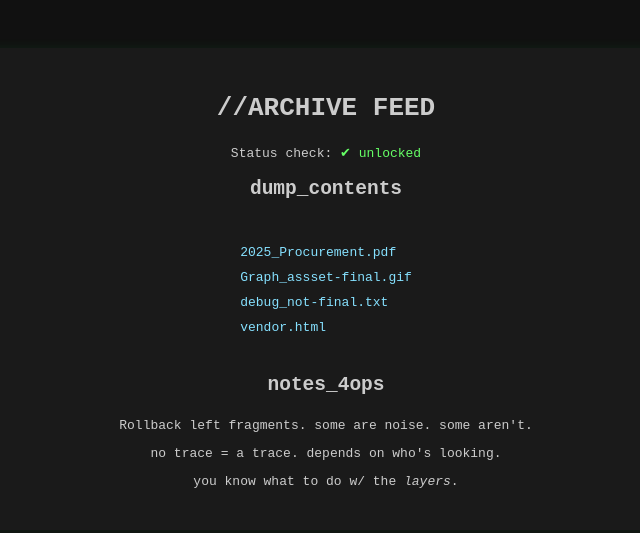
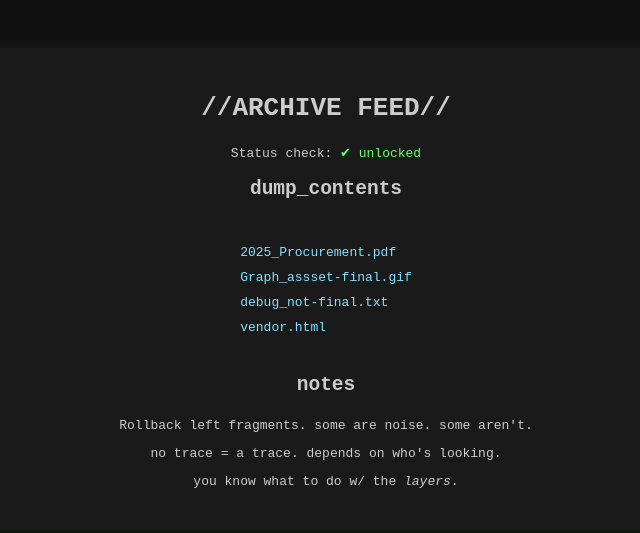
Before and after one commit to newb4sec/newb4sec.github.io, a plain HTML site: page index.html in a window 1280 px wide. Shown: the whole page, without its empty margins (314-954 px from the left). Drawn offline with Linux system fonts and the light colour scheme.

Commit message:
index.html

```diff
--- a/index.html
+++ b/index.html
@@ -48,7 +48,7 @@
 </head>
 <body>
   <div class="container">
-    <h1>//ARCHIVE FEED</h1>
+    <h1>//ARCHIVE FEED//</h1>
     <p>Status check: <span style="color: #6f6;">✔ unlocked</span></p>
 
     <h2>dump_contents</h2>
@@ -59,7 +59,7 @@
       <li><a href="README.md" download>vendor.html</a></li> <!-- typo again to feel real -->
     </ul>
 
-    <h2>notes_4ops</h2>
+    <h2>notes</h2>
     <p>Rollback left fragments. some are noise. some aren't.</p>
     <p>no trace = a trace. depends on who's looking.</p>
     <p>you know what to do w/ the <em>layers</em>.</p>
```
